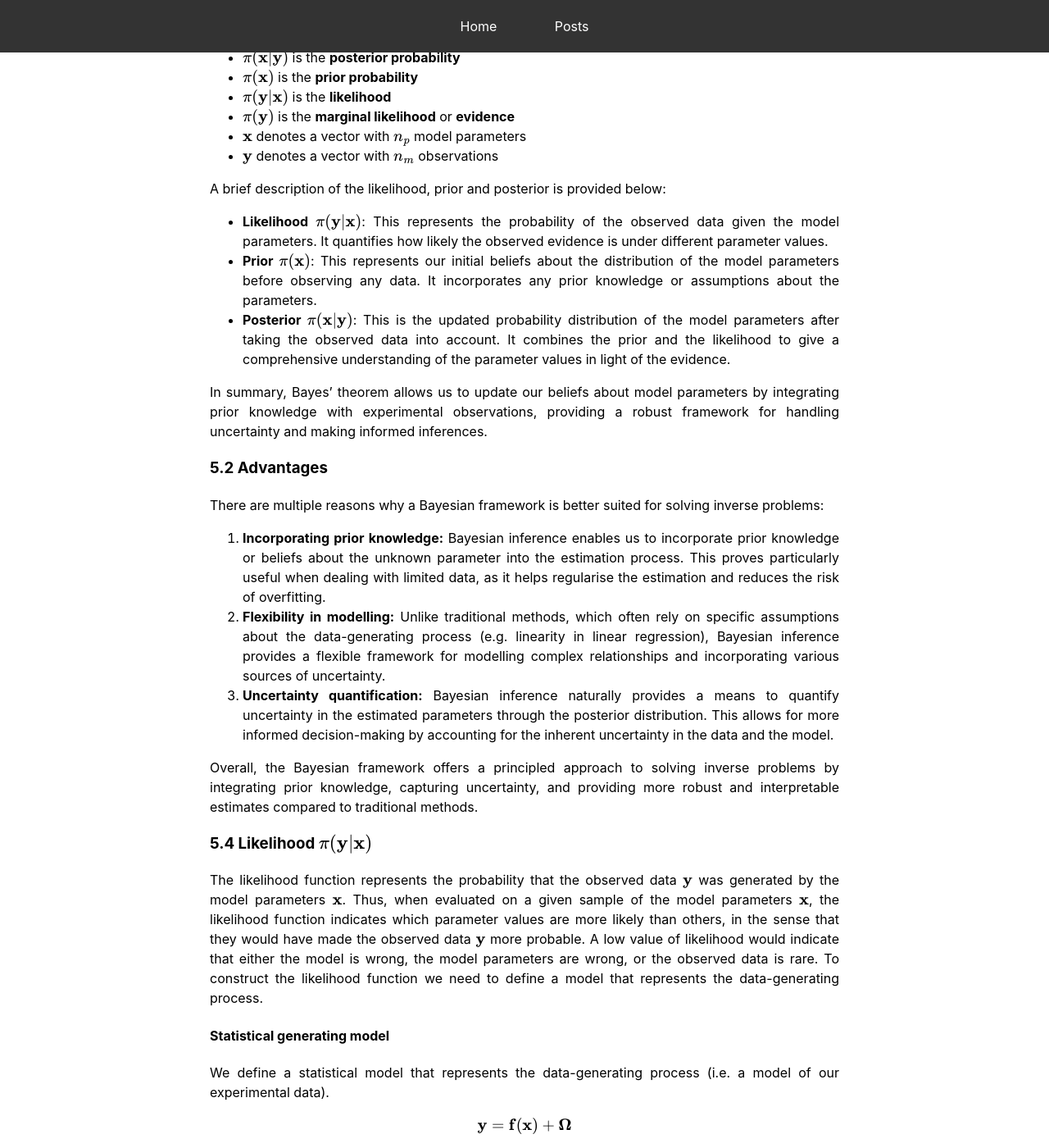
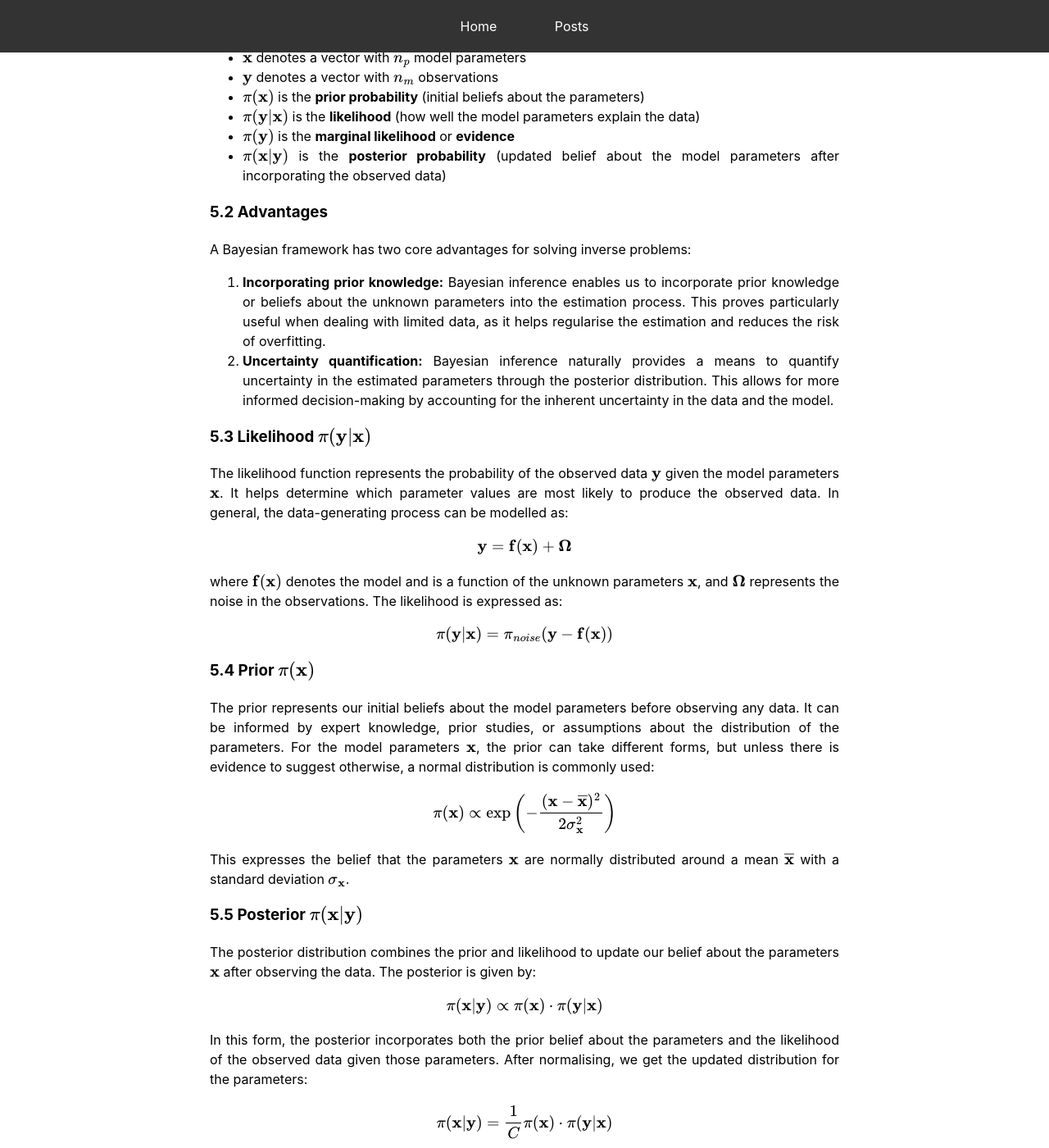
Before and after one commit to mark-hobbs/mark-hobbs.github.io, a Jekyll site: the page built from _posts/2024-12-02-bayesian-inference.md, in a window 1280 px wide and 1400 px high, scrolled down 4347 px. Shown: the whole window at 82% size. Built offline with Jekyll 4.4.1, drawn with Linux system fonts in a browser that asks for light colours; formulas are drawn with MathJax 3; some of the changed text lies outside the part shown.

Commit message:
General updates

```diff
--- a/_posts/2024-12-02-bayesian-inference.md
+++ b/_posts/2024-12-02-bayesian-inference.md
@@ -79,78 +79,59 @@ $$
 $$
 
 where:
-- $\pi(\textbf{x}\|\textbf{y})$ is the **posterior probability**
-- $\pi(\textbf{x})$ is the **prior probability**
-- $\pi(\textbf{y}\|\textbf{x})$ is the **likelihood**
-- $\pi(\textbf{y})$ is the **marginal likelihood** or **evidence**
 - $\textbf{x}$ denotes a vector with $n_p$ model parameters
 - $\textbf{y}$ denotes a vector with $n_m$ observations
-
-A brief description of the likelihood, prior and posterior is provided below:
-
-- **Likelihood $\pi(\textbf{y}\|\textbf{x})$**: This represents the probability of the observed data given the model parameters. It quantifies how likely the observed evidence is under different parameter values.
-- **Prior $\pi(\textbf{x})$**: This represents our initial beliefs about the distribution of the model parameters before observing any data. It incorporates any prior knowledge or assumptions about the parameters.
-- **Posterior $\pi(\textbf{x}\|\textbf{y})$**: This is the updated probability distribution of the model parameters after taking the observed data into account. It combines the prior and the likelihood to give a comprehensive understanding of the parameter values in light of the evidence.
-
-In summary, Bayes' theorem allows us to update our beliefs about model parameters by integrating prior knowledge with experimental observations, providing a robust framework for handling uncertainty and making informed inferences.
+- $\pi(\textbf{x})$ is the **prior probability** (initial beliefs about the parameters)
+- $\pi(\textbf{y}\|\textbf{x})$ is the **likelihood** (how well the model parameters explain the data)
+- $\pi(\textbf{y})$ is the **marginal likelihood** or **evidence**
+- $\pi(\textbf{x}\|\textbf{y})$ is the **posterior probability** (updated belief about the model parameters after incorporating the observed data)
 
 ### 5.2 Advantages
 
-There are multiple reasons why a Bayesian framework is better suited for solving inverse problems:
+A Bayesian framework has two core advantages for solving inverse problems:
 
-1. **Incorporating prior knowledge:** Bayesian inference enables us to incorporate prior knowledge or beliefs about the unknown parameter into the estimation process. This proves particularly useful when dealing with limited data, as it helps regularise the estimation and reduces the risk of overfitting.
-2. **Flexibility in modelling:** Unlike traditional methods, which often rely on specific assumptions about the data-generating process (e.g. linearity in linear regression), Bayesian inference provides a flexible framework for modelling complex relationships and incorporating various sources of uncertainty.
-3. **Uncertainty quantification:** Bayesian inference naturally provides a means to quantify uncertainty in the estimated parameters through the posterior distribution. This allows for more informed decision-making by accounting for the inherent uncertainty in the data and the model.
+1. **Incorporating prior knowledge:** Bayesian inference enables us to incorporate prior knowledge or beliefs about the unknown parameters into the estimation process. This proves particularly useful when dealing with limited data, as it helps regularise the estimation and reduces the risk of overfitting.
+2. **Uncertainty quantification:** Bayesian inference naturally provides a means to quantify uncertainty in the estimated parameters through the posterior distribution. This allows for more informed decision-making by accounting for the inherent uncertainty in the data and the model.
 
-Overall, the Bayesian framework offers a principled approach to solving inverse problems by integrating prior knowledge, capturing uncertainty, and providing more robust and interpretable estimates compared to traditional methods.
+### 5.3 Likelihood $\pi(\textbf{y}|\textbf{x})$
 
-### 5.4 Likelihood $\pi(\textbf{y}|\textbf{x})$
+The likelihood function represents the probability of the observed data $\textbf{y}$ given the model parameters $\textbf{x}$. It helps determine which parameter values are most likely to produce the observed data. In general, the data-generating process can be modelled as:
 
-The likelihood function represents the probability that the observed data $\textbf{y}$ was generated by the model parameters $\textbf{x}$. Thus, when evaluated on a given sample of the model parameters $\textbf{x}$, the likelihood function indicates which parameter values are more likely than others, in the sense that they would have made the observed data $\textbf{y}$ more probable. A low value of likelihood would indicate that either the model is wrong, the model parameters are wrong, or the observed data is rare. To construct the likelihood function we need to define a model that represents the data-generating process.
+$$
+\textbf{y} = \textbf{f}(\textbf{x}) + \mathbf{\Omega}
+$$
 
-#### Statistical generating model
+where $\textbf{f}(\textbf{x})$ denotes the model and is a function of the unknown parameters $\textbf{x}$, and $\mathbf{\Omega}$ represents the noise in the observations. The likelihood is expressed as:
 
-We define a statistical model that represents the data-generating process (i.e. a model of our experimental data).
+$$
+\pi(\textbf{y}|\textbf{x}) = \pi_{noise}(\textbf{y} - \textbf{f}(\textbf{x}))
+$$
 
-$$\textbf{y} = \textbf{f}(\textbf{x}) + \mathbf{\Omega}$$
+### 5.4 Prior $\pi(\textbf{x})$
 
-where $\textbf{y}$ denotes a vector with $n_m$ experimental observations, $\textbf{x}$ denotes a vector with $n_p$ unknown model parameters, and $\mathbf{\Omega}$ is the noise in the experimental observations. We assume that the noise distribution is known (including its parameters). $\textbf{f}(\textbf{x})$ denotes the model and is a function of the unknown model parameters $\textbf{x}$. For this case the only unknown parameter is the material stiffness $E$. The likelihood function is formulated as follows:
+The prior represents our initial beliefs about the model parameters before observing any data. It can be informed by expert knowledge, prior studies, or assumptions about the distribution of the parameters. For the model parameters $\textbf{x}$, the prior can take different forms, but unless there is evidence to suggest otherwise, a normal distribution is commonly used:
 
-$$\pi(\textbf{y}|\textbf{x}) = \pi_{noise}(\textbf{y} - \textbf{f}(\textbf{x}))$$
+$$
+\pi(\textbf{x}) \propto \exp\left(-\frac{(\textbf{x} - \overline{\textbf{x}})^2}{2\sigma^2_{\textbf{x}}}\right)
+$$
 
-The only unknown material parameter in the linear elastic model is the Young's modulus ($E$) and based on the above, the additive noise model for a single stress measurement can be written as follows:
+This expresses the belief that the parameters $\textbf{x}$ are normally distributed around a mean $\overline{\textbf{x}}$ with a standard deviation $\sigma_{\textbf{x}}$.
 
-$$y = E\epsilon + \Omega$$
+### 5.5 Posterior $\pi(\textbf{x}|\textbf{y})$
 
-where $y$ denotes the measured stress and $\Omega$ denotes the random variable representing the noise in the stress measurement. We consider the noise distribution to be normal (Gaussian) and hence, the likelihood function for a single observation can be expressed as:
+The posterior distribution combines the prior and likelihood to update our belief about the parameters $\textbf{x}$ after observing the data. The posterior is given by:
 
-$$\pi(y|E) = \pi_{noise}(y - E\epsilon) = \frac{1}{s_{noise}\sqrt{2\pi}}exp\left(-\frac{1}{2}{\frac{(y - E\epsilon)^2}{s^2_{noise}}}\right)$$
+$$
+\pi(\textbf{x}|\textbf{y}) \propto \pi(\textbf{x}) \cdot \pi(\textbf{y}|\textbf{x})
+$$
 
-The likelihood for all observations can be expressed as:
+In this form, the posterior incorporates both the prior belief about the parameters and the likelihood of the observed data given those parameters. After normalising, we get the updated distribution for the parameters:
 
-$$\pi(\textbf{y}|E) = \frac{1}{s_{noise}\sqrt{2\pi}}exp\left(-\frac{1}{2}{\frac{\sum_{i=1}^{n_m}(y - E\epsilon)^2}{s^2_{noise}}}\right)$$
+$$
+\pi(\textbf{x}|\textbf{y}) = \frac{1}{C} \pi(\textbf{x}) \cdot \pi(\textbf{y}|\textbf{x})
+$$
 
-### 5.5 Prior $\pi(\textbf{x})$
-
-The prior encapsulates the initial belief regarding the value of a parameter before considering any evidence. The prior can be established through consulting experts or examining existing literature, for example, to determine a typical value for material stiffness. In our case, the sole unknown parameter is the material stiffness $E$, and we adopt a prior represented by a modified normal distribution:
-
-$$\pi(E) \propto exp\left(-\frac{(E - \overline{E})^2}{2s^2_E}\right) \quad \text{if}\; E \geqslant 0$$
-
-This distribution is chosen to reflect the constraint that material stiffness cannot be negative or zero. The parameter $\overline{E}$ denotes the mean stiffness value, while $s_E$ represents the standard deviation. Utilising this prior distribution enables us to incorporate our understanding of material properties into the analysis, providing a foundation for making informed inferences about $E$. This concept is very powerful when we only have a small data set.
-
-### 5.6 Posterior $\pi(E|y)$
-
-The PDF of the unknown parameters $\textbf{x}$, given the observations $\textbf{y}$
-
-The posterior distribution for a single stress measurement reads:
-
-$$\pi(\textbf{x}|\textbf{y}) \propto \pi(\textbf{x})\pi(\textbf{y}|\textbf{x})$$
-
-$$\pi(E|y) \propto exp\left(-\left[\frac{(E - \overline{E})^2}{2s^2_E} + \frac{(y-E\epsilon)^2} {2s^2_{noise}}\right]\right) \quad \text{if}\; E \geqslant 0$$
-
-Since the data $y$ is already measured, the denominator in Bayes' Theorem $\pi(y)$ is a positive constant number $C$. This constant number can be regarded as a normalisation factor that ensures that the integral of the posterior $\pi(E|y)$ over $E$ equals 1:
-
-$$\pi(E|y) = \frac{1}{C}\pi(E)\pi(y|E)$$
+where $C$ is a normalisation constant ensuring that the integral of the posterior over $\textbf{x}$ equals 1. In most cases, the constant can be ignored, as our primary focus is the relative probability of different parameter candidates.
 
 ## 6. Compute the Posterior Distribution
 
```
